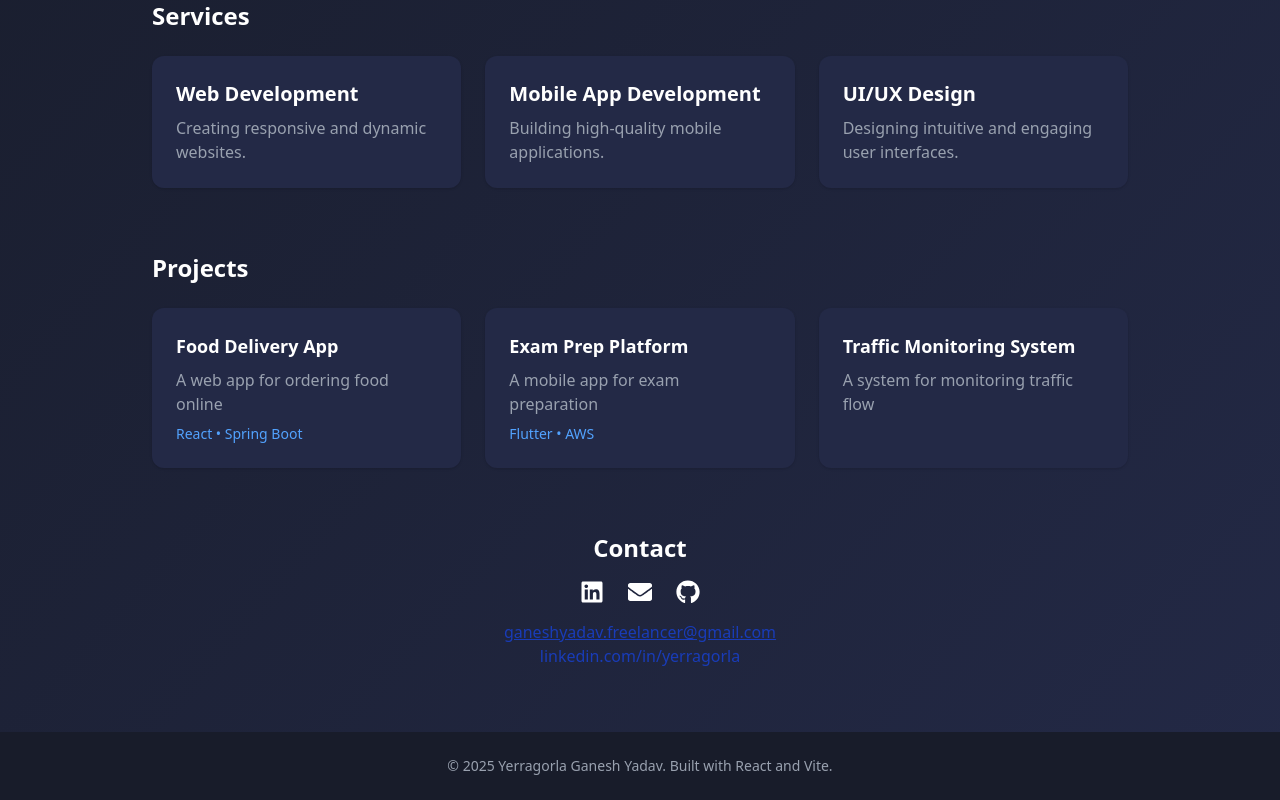
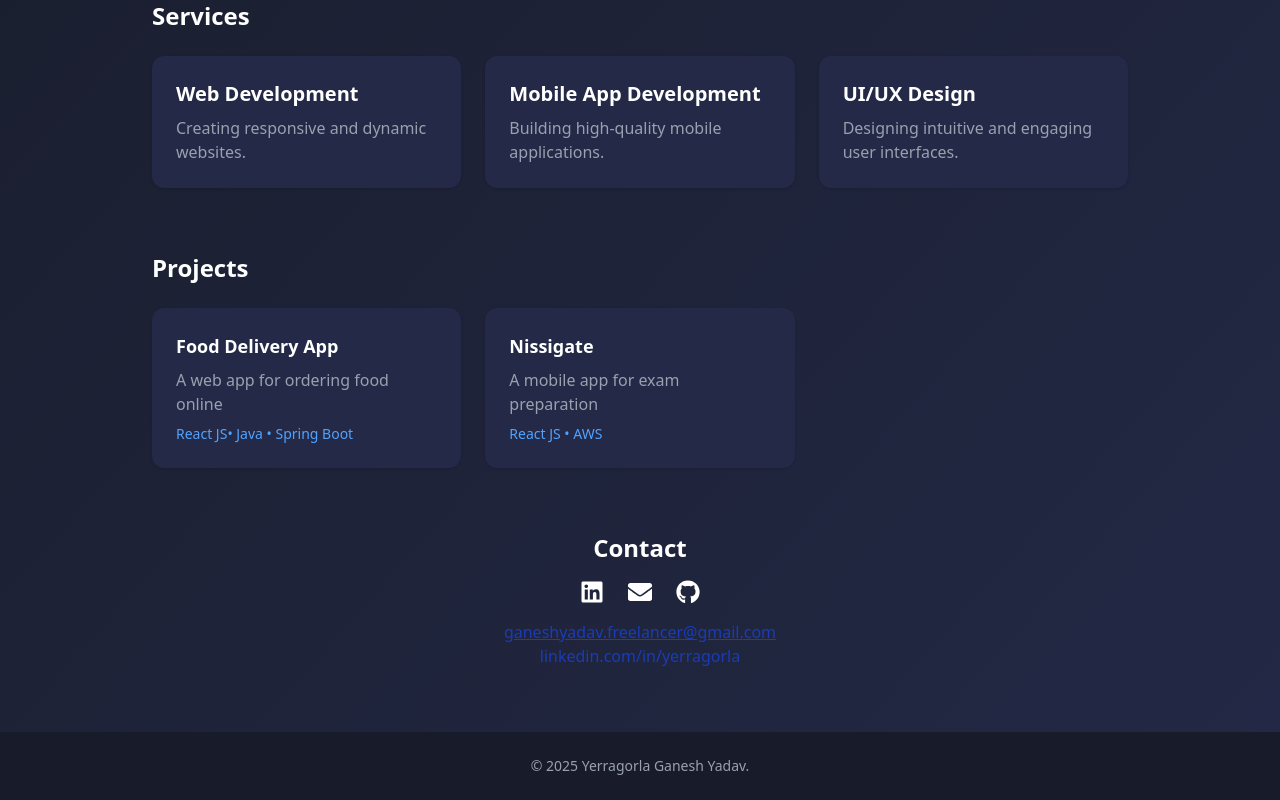
Before and after one commit to yerragorlaganeshyadav/yerragorlaganeshyadav.github.io, a React (Vite) app: page / in a window 1280 px wide. Shown: the part 622-1422 px from the top of the page. Built offline with nearby package versions, Linux system fonts and the light colour scheme.

Commit message:
implemented new changes in projects

```diff
--- a/src/App.jsx
+++ b/src/App.jsx
@@ -4,7 +4,7 @@ import Portfolio from "./components/Portfolio";
 
 const App = () => {
   return (
-    <div className="w-screen">
+    <div className="w-full">
       <Portfolio />
     </div>
   );
--- a/src/components/Portfolio.jsx
+++ b/src/components/Portfolio.jsx
@@ -1,7 +1,7 @@
 import React from "react";
 import { FaLinkedin, FaEnvelope, FaGithub } from "react-icons/fa";
-import image from "../../public/Freelancer.jpg";
-import resume from "../../public/Ganesh Yadav_Yerragorla_Java developer.pdf";
+import image from "/Freelancer.jpg";
+import resume from "/Ganesh Yadav_Yerragorla_Java developer.pdf";
 
 const skills = [
   "Java",
@@ -33,17 +33,12 @@ const projects = [
   {
     title: "Food Delivery App",
     desc: "A web app for ordering food online",
-    stack: "React • Spring Boot",
+    stack: "React JS• Java •  Spring Boot",
   },
   {
-    title: "Exam Prep Platform",
+    title: "Nissigate",
     desc: "A mobile app for exam preparation",
-    stack: "Flutter • AWS",
-  },
-  {
-    title: "Traffic Monitoring System",
-    desc: "A system for monitoring traffic flow",
-    stack: "",
+    stack: "React JS • AWS",
   },
 ];
 
@@ -88,7 +83,7 @@ const Portfolio = () => (
 
     {/* About Me */}
     <section className="max-w-4xl mx-auto mt-12 px-6 flex items-center gap-8">
-      <div className="w-20 h-25 md:w-28 md:h-28 rounded-full bg-gray-800 flex items-center justify-center shadow-lg sm:ml-[2%] md:-ml-[5%] md: mt-2">
+      <div className="w-25 h-25 md:w-28 md:h-28 rounded-full bg-gray-800 flex items-center justify-center shadow-lg sm:ml-[2%] md:-ml-[5%] md: mt-2">
         <img
           src={image}
           className="w-full h-full object-cover object-top rounded-full"
@@ -197,8 +192,7 @@ const Portfolio = () => (
     {/* Footer */}
     <footer className="mt-16 bg-[#181c2a] text-gray-400 py-6 text-center">
       <p className="text-sm">
-        © {new Date().getFullYear()} Yerragorla Ganesh Yadav. Built with React
-        and Vite.
+        © {new Date().getFullYear()} Yerragorla Ganesh Yadav.
       </p>
     </footer>
   </div>
```
